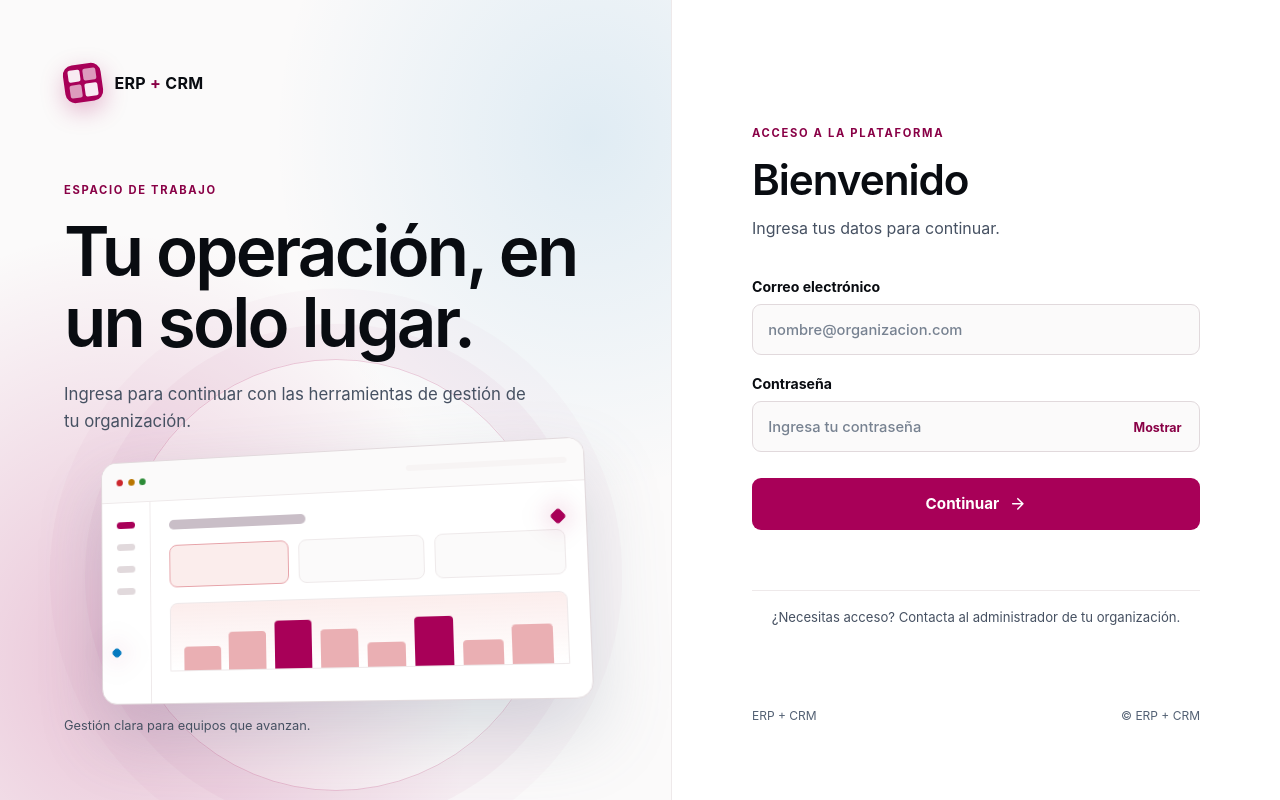
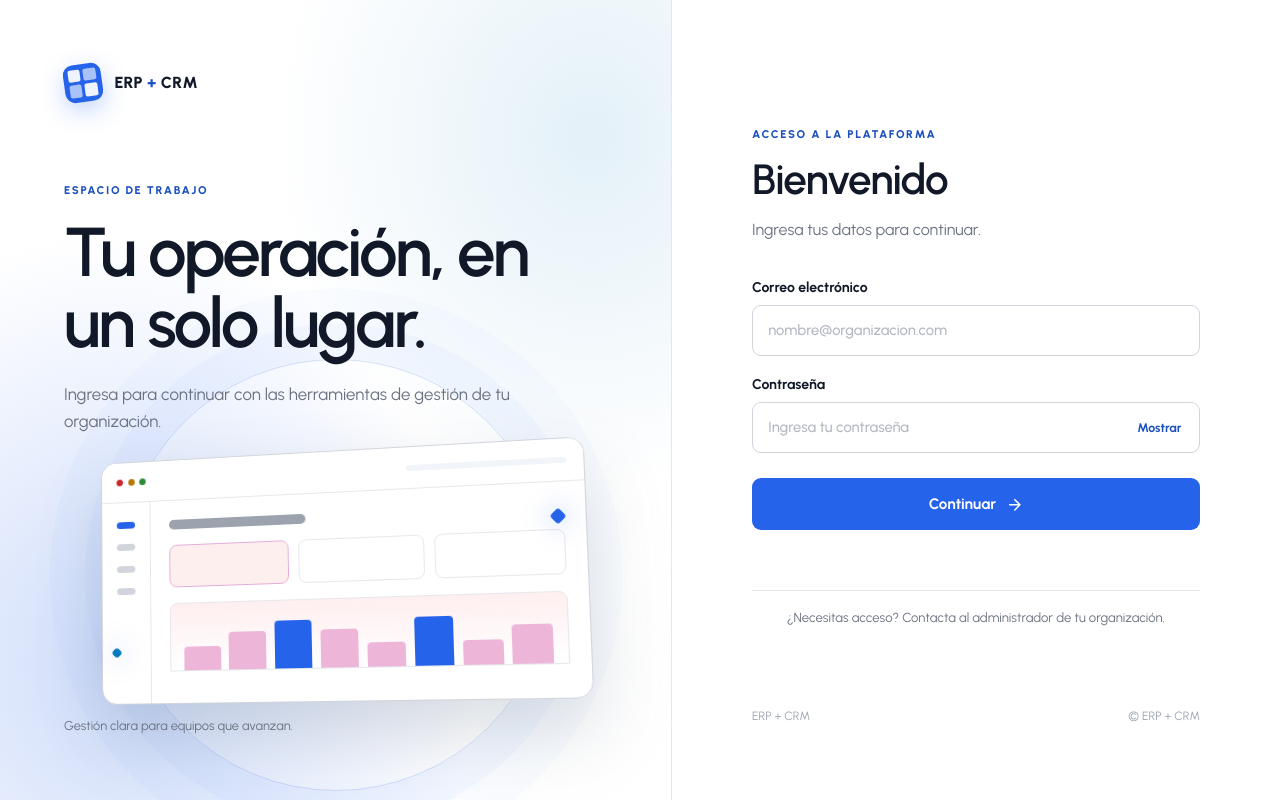
Before and after one commit to jeffersonmejia/app-distribuidas, a React (Vite) app in the folder frontend/: page / in a window 1280 px wide. Built offline with nearby package versions, Linux system fonts and the light colour scheme.

Commit message:
feat(theme): cambia el tema a azul claro con fuente urbanist
Cambio de tema autorizado por Jefferson (jeffersonmejia) el 16-nov-2026.

```diff
--- a/frontend/src/globals.css
+++ b/frontend/src/globals.css
@@ -8,7 +8,7 @@ html {
   min-width: 320px;
   background: var(--surface-canvas);
   color: var(--text-primary);
-  color-scheme: light dark;
+  color-scheme: light;
   font-family: var(--font-sans);
   font-synthesis: none;
   text-rendering: optimizeLegibility;
--- a/frontend/src/main.tsx
+++ b/frontend/src/main.tsx
@@ -1,5 +1,6 @@
 import { StrictMode } from 'react'
 import { createRoot } from 'react-dom/client'
+import '@fontsource-variable/urbanist'
 import './theme/tokens.css'
 import './globals.css'
 import './typography.css'
--- a/frontend/src/theme/tokens.css
+++ b/frontend/src/theme/tokens.css
@@ -1,8 +1,16 @@
 :root {
-  /* Primitive identity tokens: change these three values to retheme the app. */
-  --brand: #A80058;
+  color-scheme: light;
+
+  /* Primitive identity tokens: change these values to retheme the app. */
+  --brand: #2563EB;
   --neutral: #64748b;
   --radius-base: 12px;
+
+  /* Brand gradient tokens based on Stitch designs */
+  --brand-gradient-from: #3B82F6;
+  --brand-gradient-via: #60A5FA;
+  --brand-gradient-to: #93C5FD;
+  --brand-gradient: linear-gradient(135deg, var(--brand-gradient-from), var(--brand-gradient-via), var(--brand-gradient-to));
 
   /* Independent semantic colors; these do not follow the brand hue. */
   --success: oklch(0.56 0.15 145);
@@ -14,20 +22,21 @@
   --neutral-strong: color-mix(in oklch, var(--neutral) 24%, black);
   --neutral-soft: color-mix(in oklch, var(--neutral) 16%, white);
 
-  /* Semantic surfaces. Small tints preserve contrast with dark text. */
+  /* Semantic surfaces. Stitch palette: page #EEF2F6, cards/canvas white. */
+  --surface-page: #EEF2F6;
   --surface-canvas: white;
-  --surface-raised: color-mix(in oklch, var(--neutral) 3%, white);
-  --surface-sunken: color-mix(in oklch, var(--neutral) 7%, white);
+  --surface-raised: white;
+  --surface-sunken: #F1F5F9;
   --surface-brand: color-mix(in oklch, var(--brand) 8%, var(--surface-canvas));
   --surface-success: color-mix(in oklch, var(--success) 9%, var(--surface-canvas));
   --surface-warning: color-mix(in oklch, var(--warning) 11%, var(--surface-canvas));
   --surface-error: color-mix(in oklch, var(--error) 9%, var(--surface-canvas));
   --surface-info: color-mix(in oklch, var(--info) 9%, var(--surface-canvas));
 
-  /* Semantic text and borders. Dark text on tinted surfaces is intentional. */
-  --text-primary: color-mix(in oklch, var(--neutral) 28%, black);
-  --text-secondary: color-mix(in oklch, var(--neutral) 78%, black);
-  --text-muted: color-mix(in oklch, var(--neutral) 88%, black);
+  /* Semantic text and borders. Stitch palette values with contrast AA >= 4.5:1 */
+  --text-primary: #111827;
+  --text-secondary: #6B7280;
+  --text-muted: #9CA3AF;
   --text-on-brand: white;
   --text-brand: color-mix(in oklch, var(--brand) 86%, black);
   --focus-ring: var(--brand);
@@ -36,12 +45,12 @@
   --text-error: color-mix(in oklch, var(--error) 55%, black);
   --text-info: color-mix(in oklch, var(--info) 55%, black);
 
-  --border-subtle: color-mix(in oklch, var(--neutral) 14%, var(--surface-canvas));
-  --border-default: color-mix(in oklch, var(--neutral) 24%, var(--surface-canvas));
-  --border-strong: color-mix(in oklch, var(--neutral) 42%, var(--surface-canvas));
+  --border-subtle: #E5E7EB;
+  --border-default: #D1D5DB;
+  --border-strong: #9CA3AF;
   --border-brand: color-mix(in oklch, var(--brand) 42%, var(--surface-canvas));
 
-  /* Brand interaction states. */
+  /* Brand interaction states derived directly from --brand. */
   --brand-hover: color-mix(in oklch, var(--brand) 88%, black);
   --brand-active: color-mix(in oklch, var(--brand) 76%, black);
   --brand-soft: color-mix(in oklch, var(--brand) 10%, var(--surface-canvas));
@@ -60,7 +69,7 @@
   --radius-xl: calc(var(--radius-base) * 1.5);
   --radius-pill: calc(var(--radius-base) * 999);
 
-  --font-sans: Inter, ui-sans-serif, system-ui, -apple-system, BlinkMacSystemFont, "Segoe UI", sans-serif;
+  --font-sans: 'Urbanist Variable', Urbanist, ui-sans-serif, system-ui, -apple-system, BlinkMacSystemFont, "Segoe UI", sans-serif;
   --font-mono: ui-monospace, SFMono-Regular, Consolas, "Liberation Mono", monospace;
   --shadow-raised: 0 10px 24px color-mix(in oklch, var(--neutral) 18%, transparent);
 
@@ -106,44 +115,6 @@
   --font-weight-bold: 700;
 }
 
-@media (prefers-color-scheme: dark) {
-  :root {
-    --surface-canvas: color-mix(in oklch, var(--neutral) 13%, black);
-    --surface-raised: color-mix(in oklch, var(--neutral) 19%, black);
-    --surface-sunken: color-mix(in oklch, var(--neutral) 9%, black);
-    --surface-brand: color-mix(in oklch, var(--brand) 24%, var(--surface-canvas));
-    --surface-success: color-mix(in oklch, var(--success) 19%, var(--surface-canvas));
-    --surface-warning: color-mix(in oklch, var(--warning) 20%, var(--surface-canvas));
-    --surface-error: color-mix(in oklch, var(--error) 19%, var(--surface-canvas));
-    --surface-info: color-mix(in oklch, var(--info) 19%, var(--surface-canvas));
-
-    --text-primary: color-mix(in oklch, var(--neutral) 18%, white);
-    --text-secondary: color-mix(in oklch, var(--neutral) 56%, white);
-    --text-muted: color-mix(in oklch, var(--neutral) 38%, white);
-    --text-on-brand: white;
-    --text-brand: color-mix(in oklch, var(--brand) 58%, white);
-    --text-success: color-mix(in oklch, var(--success) 52%, white);
-    --text-warning: color-mix(in oklch, var(--warning) 54%, white);
-    --text-error: color-mix(in oklch, var(--error) 52%, white);
-    --text-info: color-mix(in oklch, var(--info) 52%, white);
-
-    --border-subtle: color-mix(in oklch, var(--neutral) 18%, var(--surface-canvas));
-    --border-default: color-mix(in oklch, var(--neutral) 30%, var(--surface-canvas));
-    --border-strong: color-mix(in oklch, var(--neutral) 48%, var(--surface-canvas));
-    --border-brand: color-mix(in oklch, var(--brand) 52%, var(--surface-canvas));
-
-    --brand-hover: color-mix(in oklch, var(--brand) 88%, black);
-    --brand-active: color-mix(in oklch, var(--brand) 76%, black);
-    --brand-soft: color-mix(in oklch, var(--brand) 26%, var(--surface-canvas));
-    --focus-ring: var(--text-brand);
-
-    --success-soft: color-mix(in oklch, var(--success) 22%, var(--surface-canvas));
-    --warning-soft: color-mix(in oklch, var(--warning) 23%, var(--surface-canvas));
-    --error-soft: color-mix(in oklch, var(--error) 22%, var(--surface-canvas));
-    --info-soft: color-mix(in oklch, var(--info) 22%, var(--surface-canvas));
-  }
-}
-
 /* Honor the user's motion preference: collapse transition durations to near-zero. */
 @media (prefers-reduced-motion: reduce) {
   :root {
```
